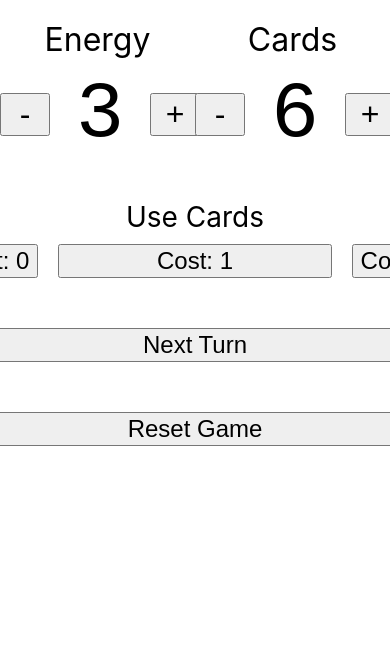
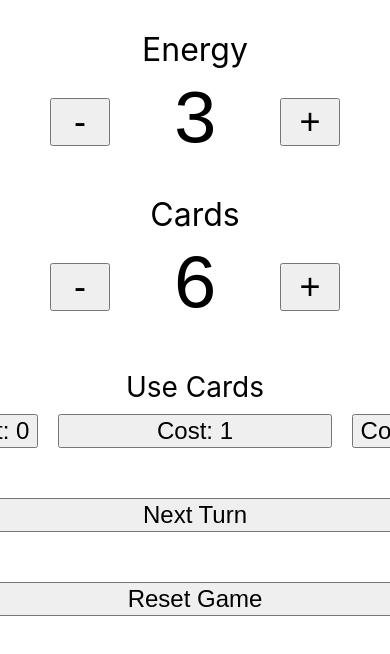
Before and after one commit to clokken/axie-counter, a React (Create React App) app: page / in a window 390 px wide. Shown: the top 654 px of the page. Built offline with nearby package versions, Linux system fonts and the light colour scheme.

Commit message:
Adjusted the top section to be more responsive

```diff
--- a/src/components/CounterPage.module.scss
+++ b/src/components/CounterPage.module.scss
@@ -1,7 +1,6 @@
 .Root {
     max-width: 1280px;
     margin: auto;
-    padding-top: 20px;
 }
 
 .Button {
@@ -13,10 +12,12 @@
     display: flex;
     justify-content: space-around;
     align-items: stretch;
+    padding: 0 20px;
 }
 
 .Section {
-    min-width: 25%;
+    min-width: 500px;
+    margin-top: 30px;
 
     .Label {
         text-align: center;
@@ -26,20 +27,30 @@
 
     .ValueWrapper {
         display: flex;
-        justify-content: space-between;
+        justify-content: center;
         align-items: center;
 
         .Value {
-            min-width: 100px;
+            min-width: 170px;
             text-align: center;
-            font-size: 5.00rem;
+            font-size: 4.75rem;
             font-family: monospace;
         }
 
         .Button {
-            font-size: 2.00rem;
-            min-width: 50px;
+            font-size: 2.25rem;
+            min-width: 60px;
         }
+    }
+}
+
+@media(max-width: 1279px) {
+    .Wrapper {
+        flex-direction: column;
+    }
+
+    .Section {
+        min-width: 0;
     }
 }
 
```
